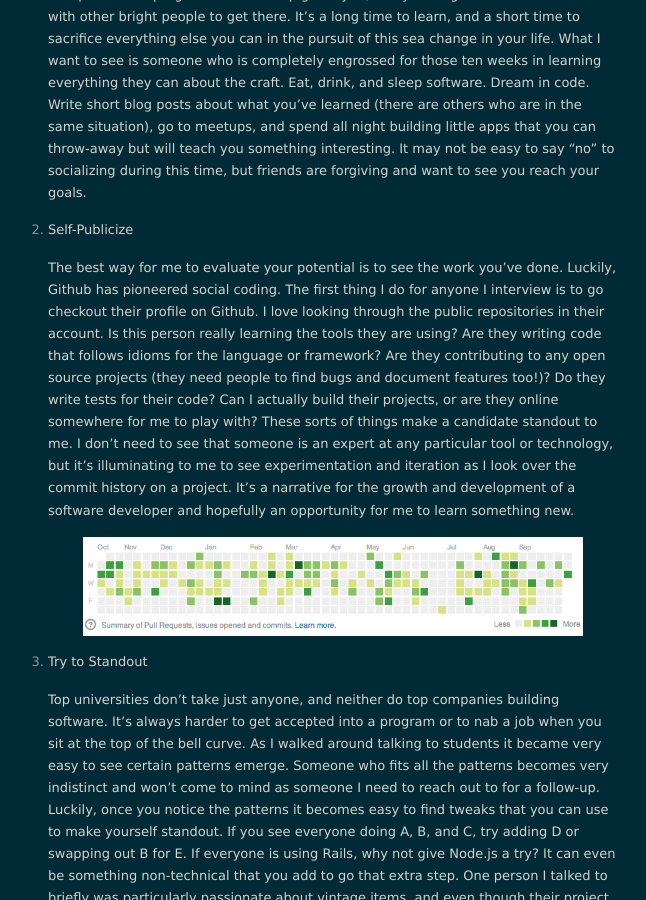
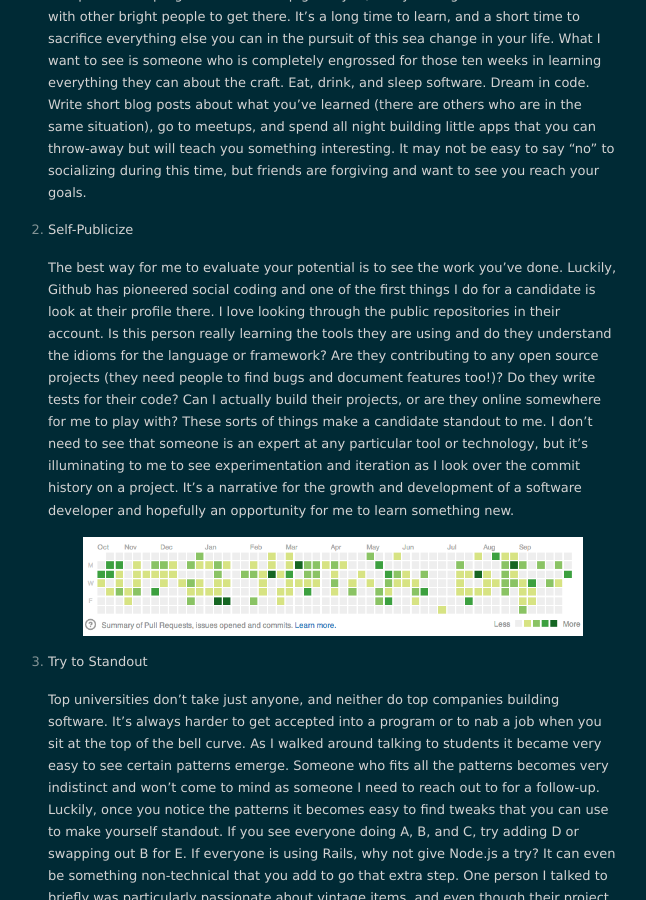
Before and after one commit to JGailor/jgailor.github.com, a Jekyll site: the page built from _posts/2013-10-15-standing-out-from-the-crowd.md, in a window 1280 px wide and 900 px high, scrolled down 1726 px. Shown: the whole window, without its empty margins (322-968 px from the left). Built offline with Jekyll 4.4.1, drawn with Linux system fonts in a browser that asks for light colours; nearby versions of some CDN libraries; Markdown is read by kramdown in place of the engine named in the settings.

Commit message:
Fiddled with the github bit

```diff
--- a/_posts/2013-10-15-standing-out-from-the-crowd.md
+++ b/_posts/2013-10-15-standing-out-from-the-crowd.md
@@ -27,7 +27,7 @@ I would like to close with a few pieces of advise for the students of these prog
 
 * Self-Publicize
 
-  The best way for me to evaluate your potential is to see the work you've done.  Luckily, Github has pioneered social coding.  The first thing I do for anyone I interview is to go checkout their profile on Github.  I love looking through the public repositories in their account.  Is this person really learning the tools they are using? Are they writing code that follows idioms for the language or framework?  Are they contributing to any open source projects (they need people to find bugs and document features too!)?  Do they write tests for their code?  Can I actually build their projects, or are they online somewhere for me to play with?  These sorts of things make a candidate standout to me.  I don't need to see that someone is an expert at any particular tool or technology, but it's illuminating to me to see experimentation and iteration as I look over the commit history on a project.  It's a narrative for the growth and development of a software developer and hopefully an opportunity for me to learn something new.
+  The best way for me to evaluate your potential is to see the work you've done.  Luckily, Github has pioneered social coding and one of the first things I do for a candidate is look at their profile there.  I love looking through the public repositories in their account.  Is this person really learning the tools they are using and do they understand the idioms for the language or framework?  Are they contributing to any open source projects (they need people to find bugs and document features too!)?  Do they write tests for their code?  Can I actually build their projects, or are they online somewhere for me to play with?  These sorts of things make a candidate standout to me.  I don't need to see that someone is an expert at any particular tool or technology, but it's illuminating to me to see experimentation and iteration as I look over the commit history on a project.  It's a narrative for the growth and development of a software developer and hopefully an opportunity for me to learn something new.
 
   ![Apparently Green is the Color of Passion](/assets/images/github-activity.png "Passion Visualized")
 
```
